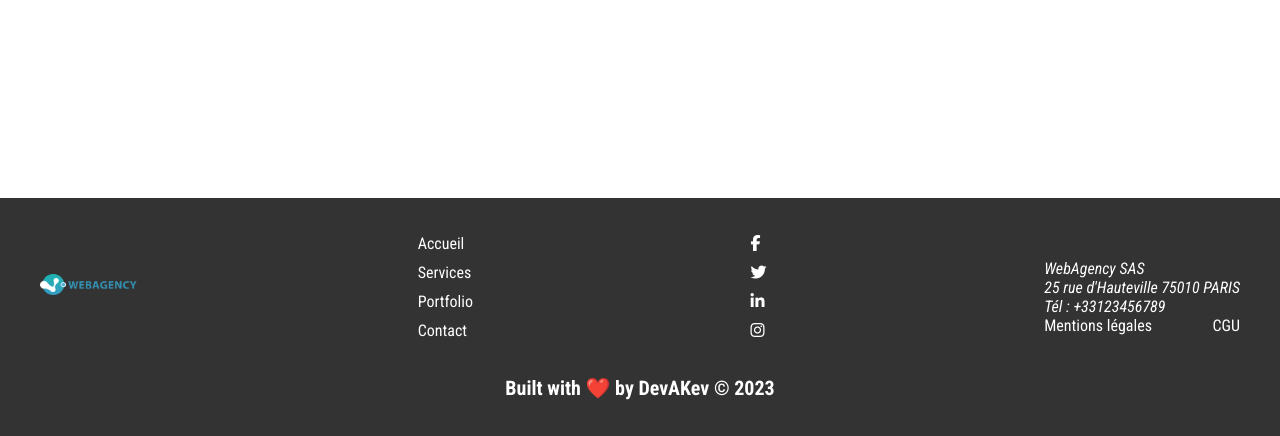
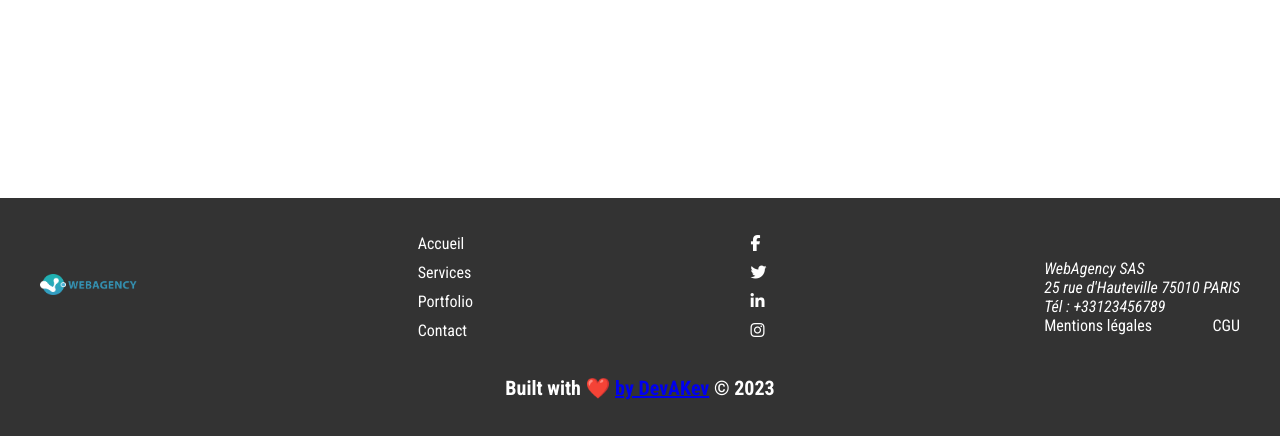
Before and after one commit to DevAKev/Web-Agency, a plain HTML site: page index.html in a window 1280 px wide. Shown: the part 2590-3026 px from the top of the page. Drawn offline with nearby package versions, Linux system fonts and the light colour scheme.

Commit message:
Add portfolio link

```diff
--- a/index.html
+++ b/index.html
@@ -417,7 +417,10 @@
         </div>
       </div>
       <div class="footer-copyright">
-        <h2 class="copyright">Built with ❤️ by DevAKev © 2023</h2>
+        <h2 class="copyright">
+          Built with ❤️
+          <a href="https://devakev.github.io/aiche-kevyn/">by DevAKev</a> © 2023
+        </h2>
       </div>
     </footer>
   </body>
```
